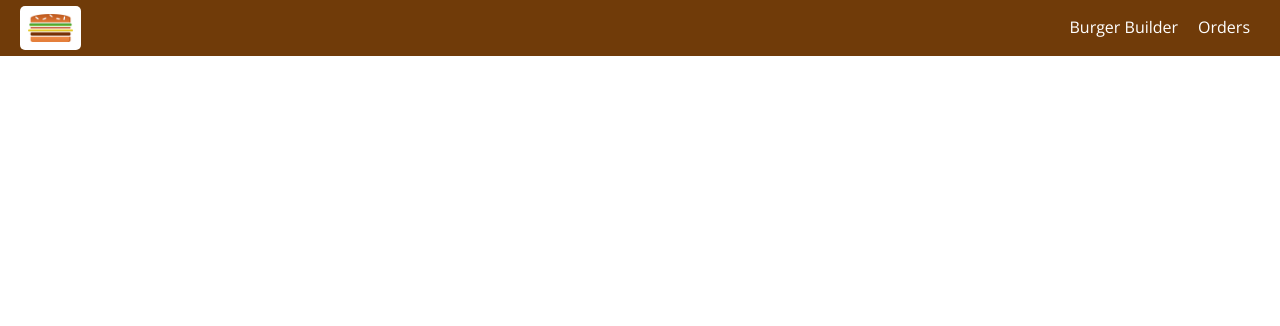
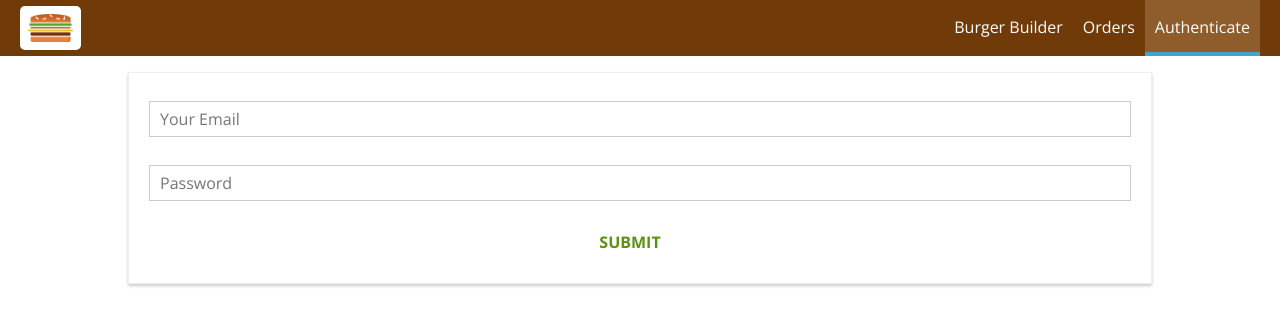
Before and after one commit to skmony/react-burger-builder, a React app: page /auth in a window 1280 px wide. Shown: the top 326 px of the page. Built offline with nearby package versions, Linux system fonts and the light colour scheme.

Commit message:
Add Signup and Login Form UI

```diff
--- a/src/App.js
+++ b/src/App.js
@@ -5,6 +5,7 @@ import Layout from "./hoc/Layout/Layout";
 import BurgerBuilder from "./containers/BurgerBuilder/BurgerBuilder";
 import Checkout from "./containers/Checkout/Checkout";
 import Orders from "./containers/Orders/Orders";
+import Auth from "./containers/Auth/Auth";
 
 class App extends Component {
   render() {
@@ -14,6 +15,7 @@ class App extends Component {
           <Switch>
             <Route path="/checkout" component={Checkout} />
             <Route path="/orders" component={Orders} />
+            <Route path="/auth" component={Auth} />
             <Route path="/" exact component={BurgerBuilder} />
           </Switch>
         </Layout>
--- a/src/components/Navigation/NavigationItems/NavigationItems.js
+++ b/src/components/Navigation/NavigationItems/NavigationItems.js
@@ -7,6 +7,7 @@ const navigationItems = () => (
   <ul className={classes.NavigationItems}>
     <NavigationItem link="/">Burger Builder</NavigationItem>
     <NavigationItem link="/orders">Orders</NavigationItem>
+    <NavigationItem link="/auth">Authenticate</NavigationItem>
   </ul>
 );
 
--- /dev/null
+++ b/src/containers/Auth/Auth.css
@@ -0,0 +1,15 @@
+.Auth {
+  margin: 20px auto;
+  width: 80%;
+  text-align: center;
+  box-shadow: 0 2px 3px #cccccc;
+  border: 1px solid #eeeeee;
+  padding: 10px;
+  box-sizing: border-box;
+}
+
+@media (min-width: 600px) {
+  .ContactData {
+    width: 500px;
+  }
+}
--- /dev/null
+++ b/src/containers/Auth/Auth.js
@@ -0,0 +1,118 @@
+import React, { Component } from "react";
+
+import Input from "../../components/UI/Input/Input";
+import Button from "../../components/UI/Button/Button";
+
+import classes from "./Auth.css";
+
+class Auth extends Component {
+  state = {
+    controls: {
+      email: {
+        elementType: "input",
+        elementConfig: {
+          type: "email",
+          placeholder: "Your Email",
+        },
+        value: "",
+        validation: {
+          required: true,
+          isEmail: true,
+        },
+        valid: false,
+        touched: false,
+        valueType: "E-Mail",
+      },
+      password: {
+        elementType: "input",
+        elementConfig: {
+          type: "password",
+          placeholder: "Password",
+        },
+        value: "",
+        validation: {
+          required: true,
+          minLength: 8,
+          maxLength: 15,
+        },
+        valid: false,
+        touched: false,
+        valueType: "password",
+      },
+    },
+  };
+
+  checkValidity = (value, rules) => {
+    let isValid = true;
+    if (!rules) {
+      return true;
+    }
+    if (rules.required) {
+      isValid = value.trim() !== "" && isValid;
+    }
+    if (rules.minLength) {
+      isValid = value.length >= rules.minLength && isValid;
+    }
+    if (rules.maxLength) {
+      isValid = value.length <= rules.maxLength && isValid;
+    }
+    if (rules.isEmail) {
+      const pattern = /^[a-zA-Z0-9.!#$%&'*+/=?^_`{|}~-]+@[a-zA-Z0-9-]+(?:\.[a-zA-Z0-9-]+)*$/;
+      isValid = pattern.test(value) && isValid;
+    }
+    if (rules.isNumeric) {
+      const pattern = /^[0-9]+$/;
+      isValid = pattern.test(value) && isValid;
+    }
+    return isValid;
+  };
+  inputChangedHandler = (event, controlName) => {
+    const updatedControls = {
+      ...this.state.controls,
+      [controlName]: {
+        ...this.state.controls[controlName],
+        value: event.target.value,
+        valid: this.checkValidity(
+          event.target.value,
+          this.state.controls[controlName].validation
+        ),
+        touched: true,
+      },
+    };
+    this.setState({ controls: updatedControls });
+  };
+  render() {
+    const formElementsArray = [];
+
+    for (let item in this.state.controls) {
+      formElementsArray.push({
+        key: item,
+        config: this.state.controls[item],
+      });
+    }
+
+    const form = formElementsArray.map((formElement) => (
+      <Input
+        key={formElement.key}
+        elementType={formElement.config.elementType}
+        elementConfig={formElement.config.elementConfig}
+        value={formElement.config.value}
+        invalid={!formElement.config.valid}
+        touched={formElement.config.touched}
+        shouldValidate={formElement.config.validation}
+        valueType={formElement.config.valueType}
+        changed={(event) => this.inputChangedHandler(event, formElement.key)}
+      />
+    ));
+    return (
+      <div className={classes.Auth}>
+        <form>
+          {form}
+          <Button btnType="Success">SUBMIT</Button>
+        </form>
+      </div>
+    );
+  }
+}
+
+export default Auth;
--- a/src/containers/Checkout/ContactData/ContactData.js
+++ b/src/containers/Checkout/ContactData/ContactData.js
@@ -51,6 +51,7 @@ class ContactData extends Component {
           required: true,
           minLength: 5,
           maxLength: 5,
+          isNumeric: true,
         },
         valid: false,
         touched: false,
@@ -79,6 +80,7 @@ class ContactData extends Component {
         value: "",
         validation: {
           required: true,
+          isEmail: true,
         },
         valid: false,
         touched: false,
@@ -114,20 +116,27 @@ class ContactData extends Component {
     if (rules.maxLength) {
       isValid = value.length <= rules.maxLength && isValid;
     }
+    if (rules.isEmail) {
+      const pattern = /^[a-zA-Z0-9.!#$%&'*+/=?^_`{|}~-]+@[a-zA-Z0-9-]+(?:\.[a-zA-Z0-9-]+)*$/;
+      isValid = pattern.test(value) && isValid;
+    }
+    if (rules.isNumeric) {
+      const pattern = /^[0-9]+$/;
+      isValid = pattern.test(value) && isValid;
+    }
     return isValid;
   };
 
   orderHandler = (event) => {
     event.preventDefault();
 
-    this.setState({ loading: true });
     const formData = {};
     for (let formElementIdentifier in this.state.orderForm) {
       formData[formElementIdentifier] = this.state.orderForm[
         formElementIdentifier
       ].value;
     }
-    console.log(this.props);
+
     const order = {
       ingredients: this.props.ingredients,
       price: this.props.price,
```
